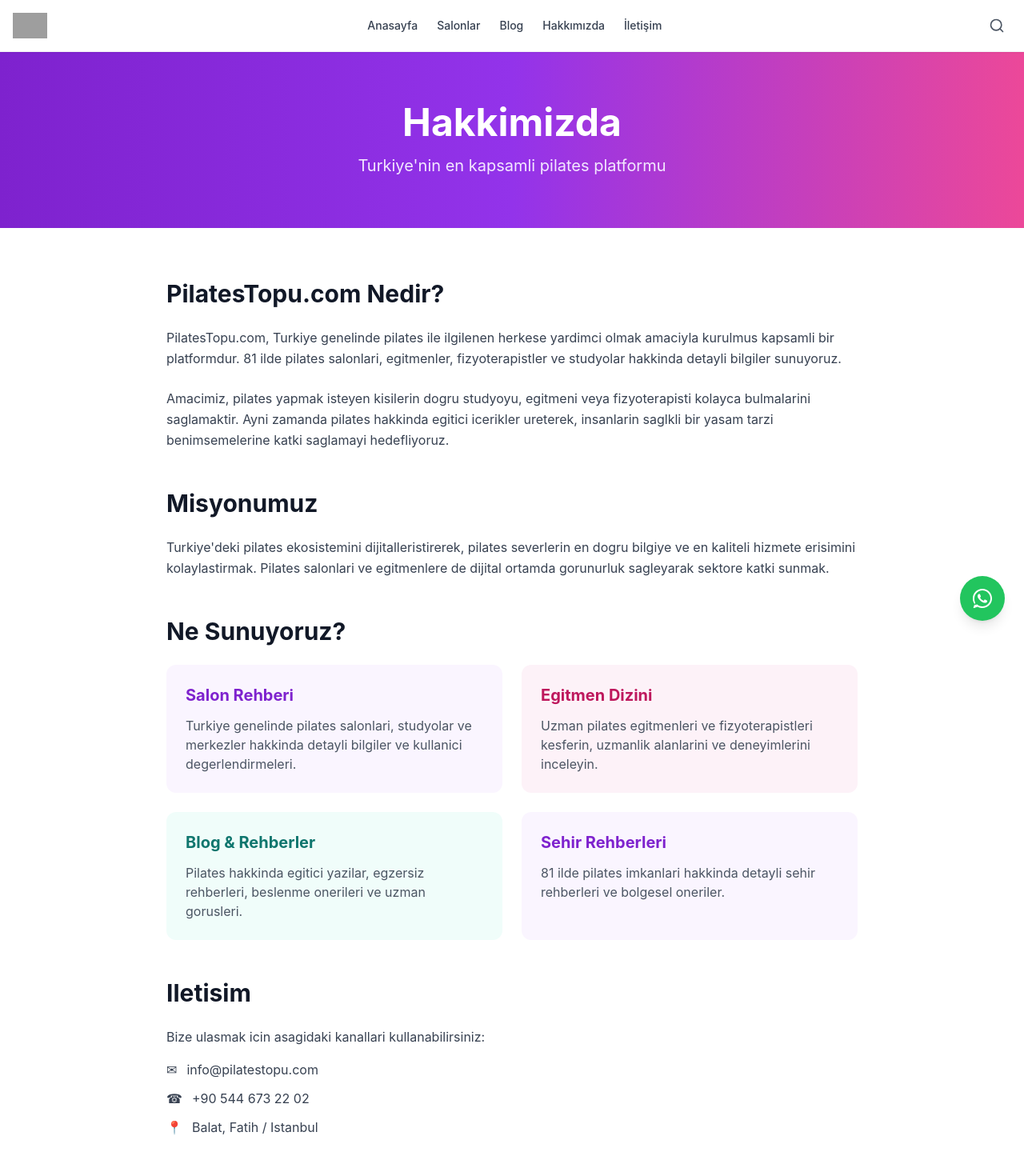
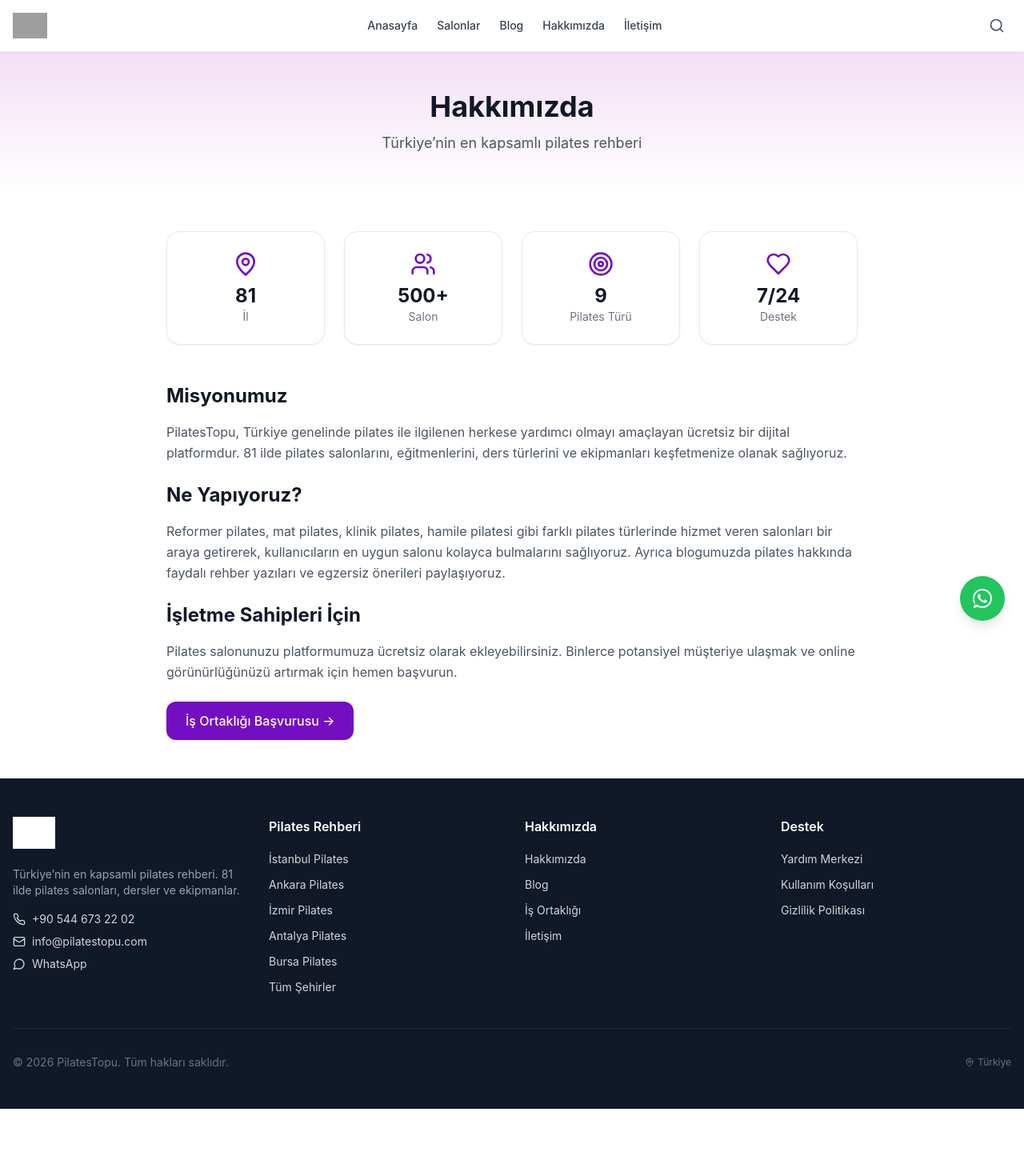
Before and after one commit to mistalyon/pilatestopu-next, a Next.js app: page /hakkimizda in a window 1280 px wide. Shown: the top 1470 px of the page at 80% size. After the commit the page ends 1386 px from the top, so only its background shows below. Built offline with nearby package versions, Linux system fonts and the light colour scheme; grey boxes are pictures that could not be loaded.

Commit message:
FAZ5: Hakkimizda - stats, improved content, SEO metadata, CTA

```diff
--- a/src/app/hakkimizda/page.tsx
+++ b/src/app/hakkimizda/page.tsx
@@ -1,72 +1,68 @@
-import type { Metadata } from "next";
+import { Metadata } from "next";
+import Link from "next/link";
+import { Target, Users, MapPin, Heart } from "lucide-react";
 
 export const metadata: Metadata = {
-  title: "Hakkimizda - PilatesTopu | Turkiye'nin Pilates Rehberi",
-  description: "PilatesTopu.com hakkinda bilgi edinin. Turkiye'nin en kapsamli pilates rehberi olarak misyonumuz, vizyonumuz ve hikayemiz.",
+  title: "Hakkımızda | PilatesTopu - Türkiye'nin Pilates Rehberi",
+  description: "PilatesTopu, Türkiye genelinde pilates salonlarını, eğitmenlerini ve ekipmanlarını keşfetmenizi sağlayan ücretsiz bir rehber platformudur.",
+  alternates: { canonical: "https://pilatestopu-next.vercel.app/hakkimizda" },
 };
+
+const stats = [
+  { icon: MapPin, value: "81", label: "İl" },
+  { icon: Users, value: "500+", label: "Salon" },
+  { icon: Target, value: "9", label: "Pilates Türü" },
+  { icon: Heart, value: "7/24", label: "Destek" },
+];
 
 export default function HakkimizdaPage() {
   return (
-    <main className="min-h-screen">
-      <section className="bg-gradient-to-r from-purple-700 via-purple-600 to-pink-500 py-16">
-        <div className="max-w-4xl mx-auto px-4 text-center">
-          <h1 className="text-4xl md:text-5xl font-bold text-white mb-4">Hakkimizda</h1>
-          <p className="text-xl text-purple-100">Turkiye&apos;nin en kapsamli pilates platformu</p>
+    <>
+      <section className="bg-gradient-to-b from-[#F2DFF4] to-white py-12">
+        <div className="container mx-auto px-4 max-w-4xl text-center">
+          <h1 className="text-3xl md:text-4xl font-bold text-gray-900 mb-3">Hakkımızda</h1>
+          <p className="text-gray-600 text-lg">Türkiye’nin en kapsamlı pilates rehberi</p>
         </div>
       </section>
 
-      <section className="max-w-4xl mx-auto px-4 py-16">
-        <div className="prose prose-lg max-w-none">
-          <h2 className="text-3xl font-bold text-gray-900 mb-6">PilatesTopu.com Nedir?</h2>
-          <p className="text-gray-700 mb-6 leading-relaxed">
-            PilatesTopu.com, Turkiye genelinde pilates ile ilgilenen herkese yardimci olmak amaciyla kurulmus kapsamli bir platformdur. 81 ilde pilates salonlari, egitmenler, fizyoterapistler ve studyolar hakkinda detayli bilgiler sunuyoruz.
-          </p>
-          <p className="text-gray-700 mb-6 leading-relaxed">
-            Amacimiz, pilates yapmak isteyen kisilerin dogru studyoyu, egitmeni veya fizyoterapisti kolayca bulmalarini saglamaktir. Ayni zamanda pilates hakkinda egitici icerikler ureterek, insanlarin saglkli bir yasam tarzi benimsemelerine katki saglamayi hedefliyoruz.
+      <section className="container mx-auto px-4 max-w-4xl py-12">
+        <div className="grid sm:grid-cols-4 gap-6 mb-12">
+          {stats.map((s) => (
+            <div key={s.label} className="bg-white rounded-2xl shadow-sm border p-6 text-center">
+              <s.icon className="w-8 h-8 text-[#730EC3] mx-auto mb-2" />
+              <p className="text-2xl font-bold text-gray-900">{s.value}</p>
+              <p className="text-sm text-gray-500">{s.label}</p>
+            </div>
+          ))}
+        </div>
+
+        <div className="prose max-w-none">
+          <h2 className="text-2xl font-bold text-gray-900 mb-4">Misyonumuz</h2>
+          <p className="text-gray-600 leading-relaxed mb-6">
+            PilatesTopu, Türkiye genelinde pilates ile ilgilenen herkese yardımcı olmayı amaçlayan ücretsiz bir dijital platformdur.
+            81 ilde pilates salonlarını, eğitmenlerini, ders türlerini ve ekipmanları keşfetmenize olanak sağlıyoruz.
           </p>
 
-          <h2 className="text-3xl font-bold text-gray-900 mb-6 mt-12">Misyonumuz</h2>
-          <p className="text-gray-700 mb-6 leading-relaxed">
-            Turkiye&apos;deki pilates ekosistemini dijitalleristirerek, pilates severlerin en dogru bilgiye ve en kaliteli hizmete erisimini kolaylastirmak. Pilates salonlari ve egitmenlere de dijital ortamda gorunurluk sagleyarak sektore katki sunmak.
+          <h2 className="text-2xl font-bold text-gray-900 mb-4">Ne Yapıyoruz?</h2>
+          <p className="text-gray-600 leading-relaxed mb-6">
+            Reformer pilates, mat pilates, klinik pilates, hamile pilatesi gibi farklı pilates türlerinde hizmet veren salonları
+            bir araya getirerek, kullanıcıların en uygun salonu kolayca bulmalarını sağlıyoruz. Ayrıca blogumuzda
+            pilates hakkında faydalı rehber yazıları ve egzersiz önerileri paylaşıyoruz.
           </p>
 
-          <h2 className="text-3xl font-bold text-gray-900 mb-6 mt-12">Ne Sunuyoruz?</h2>
-          <div className="grid grid-cols-1 md:grid-cols-2 gap-6 mb-12">
-            <div className="bg-purple-50 p-6 rounded-xl">
-              <h3 className="text-xl font-bold text-purple-700 mb-3">Salon Rehberi</h3>
-              <p className="text-gray-600">Turkiye genelinde pilates salonlari, studyolar ve merkezler hakkinda detayli bilgiler ve kullanici degerlendirmeleri.</p>
-            </div>
-            <div className="bg-pink-50 p-6 rounded-xl">
-              <h3 className="text-xl font-bold text-pink-700 mb-3">Egitmen Dizini</h3>
-              <p className="text-gray-600">Uzman pilates egitmenleri ve fizyoterapistleri kesferin, uzmanlik alanlarini ve deneyimlerini inceleyin.</p>
-            </div>
-            <div className="bg-teal-50 p-6 rounded-xl">
-              <h3 className="text-xl font-bold text-teal-700 mb-3">Blog & Rehberler</h3>
-              <p className="text-gray-600">Pilates hakkinda egitici yazilar, egzersiz rehberleri, beslenme onerileri ve uzman gorusleri.</p>
-            </div>
-            <div className="bg-purple-50 p-6 rounded-xl">
-              <h3 className="text-xl font-bold text-purple-700 mb-3">Sehir Rehberleri</h3>
-              <p className="text-gray-600">81 ilde pilates imkanlari hakkinda detayli sehir rehberleri ve bolgesel oneriler.</p>
-            </div>
-          </div>
-
-          <h2 className="text-3xl font-bold text-gray-900 mb-6">Iletisim</h2>
-          <p className="text-gray-700 mb-4 leading-relaxed">
-            Bize ulasmak icin asagidaki kanallari kullanabilirsiniz:
+          <h2 className="text-2xl font-bold text-gray-900 mb-4">İşletme Sahipleri İçin</h2>
+          <p className="text-gray-600 leading-relaxed mb-6">
+            Pilates salonunuzu platformumuza ücretsiz olarak ekleyebilirsiniz. Binlerce potansiyel müşteriye ulaşmak
+            ve online görünürlüğünüzü artırmak için hemen başvurun.
           </p>
-          <ul className="space-y-3 text-gray-700">
-            <li className="flex items-center gap-3">
-              <span>&#9993;</span> <span>info@pilatestopu.com</span>
-            </li>
-            <li className="flex items-center gap-3">
-              <span>&#9742;</span> <span>+90 544 673 22 02</span>
-            </li>
-            <li className="flex items-center gap-3">
-              <span>&#128205;</span> <span>Balat, Fatih / Istanbul</span>
-            </li>
-          </ul>
+          <Link
+            href="/is-ortakligi"
+            className="inline-block bg-[#730EC3] hover:bg-[#5a0b9a] text-white font-medium py-3 px-6 rounded-xl transition-colors no-underline"
+          >
+            İş Ortaklığı Başvurusu &rarr;
+          </Link>
         </div>
       </section>
-    </main>
+    </>
   );
 }
```
